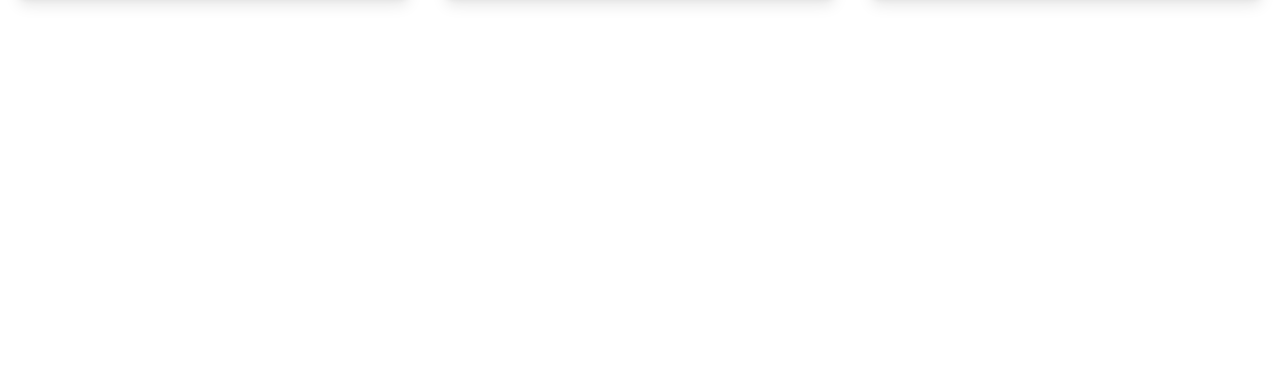
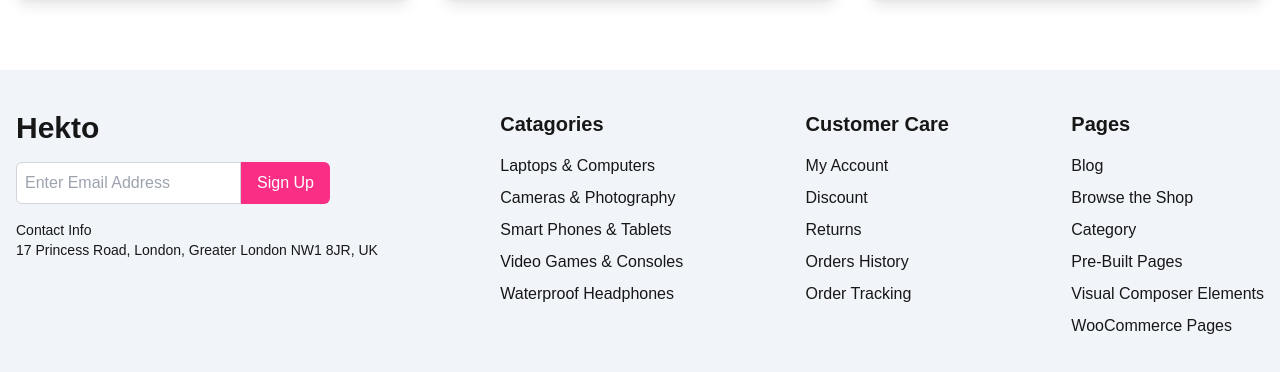
Before and after one commit to konain611/figma-to-nextjs, a Next.js app: page / in a window 1280 px wide. Shown: the part 5467-5839 px from the top of the page. Before the commit the page ends 5497 px from the top, so only its background shows below. Built offline with nearby package versions, Linux system fonts and the light colour scheme.

Commit message:
Added footer

```diff
--- /dev/null
+++ b/src/app/components/footer.tsx
@@ -0,0 +1,121 @@
+export default function Footer(){
+    return (
+        <footer className="py-10 bg-slate-100 ">
+  <div className="container mx-auto px-4 flex flex-col md:flex-row justify-between">
+    <div className="mb-6 md:mb-0">
+      <h1 className="text-3xl font-bold mb-4">Hekto</h1>
+      <div className="flex mb-4">
+        <input
+          type="email"
+          placeholder="Enter Email Address"
+          className="p-2 border border-gray-300 rounded-l-md focus:outline-none"
+        />
+        <button className="bg-[#fb2e86] text-white px-4 py-2 rounded-r-md">
+          Sign Up
+        </button>
+      </div>
+      <p className="text-sm">Contact Info</p>
+      <p className="text-sm">
+        17 Princess Road, London, Greater London NW1 8JR, UK
+      </p>
+    </div>
+    <div className="mb-6 md:mb-0">
+      <h2 className="text-xl font-bold mb-4">Catagories</h2>
+      <ul>
+        <li className="mb-2">
+          <a href="#" className="hover:text-[#fb2e86]">
+            Laptops &amp; Computers
+          </a>
+        </li>
+        <li className="mb-2">
+          <a href="#" className="hover:text-[#fb2e86]">
+            Cameras &amp; Photography
+          </a>
+        </li>
+        <li className="mb-2">
+          <a href="#" className="hover:text-[#fb2e86]">
+            Smart Phones &amp; Tablets
+          </a>
+        </li>
+        <li className="mb-2">
+          <a href="#" className="hover:text-[#fb2e86]">
+            Video Games &amp; Consoles
+          </a>
+        </li>
+        <li className="mb-2">
+          <a href="#" className="hover:text-[#fb2e86]">
+            Waterproof Headphones
+          </a>
+        </li>
+      </ul>
+    </div>
+    <div className="mb-6 md:mb-0">
+      <h2 className="text-xl font-bold mb-4">Customer Care</h2>
+      <ul>
+        <li className="mb-2">
+          <a href="#" className="hover:text-[#fb2e86]">
+            My Account
+          </a>
+        </li>
+        <li className="mb-2">
+          <a href="#" className="hover:text-[#fb2e86]">
+            Discount
+          </a>
+        </li>
+        <li className="mb-2">
+          <a href="#" className="hover:text-[#fb2e86]">
+            Returns
+          </a>
+        </li>
+        <li className="mb-2">
+          <a href="#" className="hover:text-[#fb2e86]">
+            Orders History
+          </a>
+        </li>
+        <li className="mb-2">
+          <a href="#" className="hover:text-[#fb2e86]">
+            Order Tracking
+          </a>
+        </li>
+      </ul>
+    </div>
+    <div>
+      <h2 className="text-xl font-bold mb-4">Pages</h2>
+      <ul>
+        <li className="mb-2">
+          <a href="#" className="hover:text-[#fb2e86]">
+            Blog
+          </a>
+        </li>
+        <li className="mb-2">
+          <a href="#" className="hover:text-[#fb2e86]">
+            Browse the Shop
+          </a>
+        </li>
+        <li className="mb-2">
+          <a href="#" className="hover:text-[#fb2e86]">
+            Category
+          </a>
+        </li>
+        <li className="mb-2">
+          <a href="#" className="hover:text-[#fb2e86]">
+            Pre-Built Pages
+          </a>
+        </li>
+        <li className="mb-2">
+          <a href="#" className="hover:text-[#fb2e86]">
+            Visual Composer Elements
+          </a>
+        </li>
+        <li className="mb-2">
+          <a href="#" className="hover:text-[#fb2e86]">
+            WooCommerce Pages
+          </a>
+        </li>
+      </ul>
+    </div>
+  </div>
+</footer>
+
+    )
+}
--- a/src/app/components/latestBlog.tsx
+++ b/src/app/components/latestBlog.tsx
@@ -1,6 +1,6 @@
 export default function LatestBlog(){
     return(
-        <div className="container mx-auto px-4 py-8">
+        <div className="container mx-auto px-4 py-8 mb-10">
   <h1 className="text-4xl font-bold text-center mt-[200px] text-blue-900 mb-8">
     Latest Blog
   </h1>
@@ -11,7 +11,7 @@
         alt="Living room with a sofa and a plant"
         className="w-full h-48 object-cover"
         height={400}
-        src="https://storage.googleapis.com/a1aa/image/GIekmd6bDIWbJyPkEyNhxZmzy5gPuAJz2vlPr0TxfJLfF4xnA.jpg"
+        src="https://s3-alpha-sig.figma.com/img/9e7e/909c/6de3d358d2ea968a5624e707d8c55157?Expires=1734307200&Key-Pair-Id=APKAQ4GOSFWCVNEHN3O4&Signature=EikB2~tnGLvlhSzxBUYuzMKsKVfl~8P919W--KI80IuXvFc2JV1B-wknbSKAfxf3rDdRzMusdrzJ9pCGuUZ78S0479UsSy3wbC1kuOqmLaR9n2uEY9mCOnOOokimdHjnke9WrsYRFlnAIREufFQjx-KH-A-AHWwfFc43GawWvmDw-3LaL83bwwCDGgC9jd0GWlFHt0~oR4Ze1ynYz6HRJbakdcFeWBFNSxyk1kRwdtBpWSZF1f2yIglMBd2fTNj86kgu1IDJ2lI~FmafAw2rHiQhfnssXZuA4qYBkm2kOYYWN96VUQzCq4hGrBS4pQJPJ-tRVeFcqqGpSFwq3Y7DEg__"
         width={600}
       />
       <div className="p-6">
@@ -39,7 +39,7 @@
         alt="Living room with a sofa and colorful pillows"
         className="w-full h-48 object-cover"
         height={400}
-        src="https://storage.googleapis.com/a1aa/image/GaK0GSUb21Z9OFs61dUxzmNj9whp3XPvElcffCVQfv76F4xnA.jpg"
+        src="https://s3-alpha-sig.figma.com/img/e3c4/499d/9a11a4d1f9f95293b7180830d656c096?Expires=1734307200&Key-Pair-Id=APKAQ4GOSFWCVNEHN3O4&Signature=DOp7kppwoLfbkffZYICN01IJN2YKgrJFAOs7-Oxhiw1~DvcUHcKLgqn1-Jf9O-gBYKr4BP42AEHEAhKdM3e~VJXEVYg5RRZcWaL3qkitFoU~f8EINxECkrjaz87imO6qoJAwCqlUosu4QG6it6r4alx3QDlVezBnd-jYun5tnnjDqJ0Z4I2dOg3tmCVPjenRhvtWz0h9DxmgukDGN9DWqsoHO~hI8kgCInKIuwwL5euqNhQEcFldyvAWesojPKFjT4byAtKpYBt~NDG4do~N7ugR-2v6TxLLPn2d9ti~cfgr6K2mtco1x-1ei0EI8bQMAxHIw5l~3GsV5DC3LLoCtA__"
         width={600}
       />
       <div className="p-6">
@@ -67,7 +67,7 @@
         alt="Living room with a sofa and a flower vase"
         className="w-full h-48 object-cover"
         height={400}
-        src="https://storage.googleapis.com/a1aa/image/8e02FR7RTkVdXqMS9fQBtvAqpctnV4f9qeJthfeI7kfQgBe4TA.jpg"
+        src="https://s3-alpha-sig.figma.com/img/6287/0a73/cbbe0be3bb081d3dd4e072cd840872d6?Expires=1734307200&Key-Pair-Id=APKAQ4GOSFWCVNEHN3O4&Signature=KUbPhtyhYXuqUzuRgbOb~UIIBXwOD6br6Mx9lwcgffDZI0dtQLl2HJ8nep5h6-fe5wwBmuZrU4jVN2GMFlEuvc0Z0EQ77Ijep-XO4Ah487PtPz3Mz-VMMK-pJSCHVcc6~S4yjtaTbQQpQUd-5igoiJLayG-zHas4kQ8h6q~Be5YMazD0etT5Ebyx5Po2So-n4VeHOhgmZFEzh5MF9EjtiyCZ63sb6J~86ozMsDTCCuNmUNDfIwxQYMMwnKyVB6HaL8PEIdjAKlQldkzHlROrfIEMXQfIO2UgvBaS0zRmwGay4vLkMe4WtUy~sEUo1TOU4AOhiOA-tRT-Fmz8q2vHiw__"
         width={600}
       />
       <div className="p-6">
--- a/src/app/page.tsx
+++ b/src/app/page.tsx
@@ -1,5 +1,6 @@
 import Discount from "./components/discount";
 import Featured from "./components/featureditems";
+import Footer from "./components/footer";
 import LatestBlog from "./components/latestBlog";
 import LatestItems from "./components/latestitems";
 import NavBar from "./components/navbar";
@@ -24,6 +25,7 @@
       <TopCategories/>
       <Promo/>
       <LatestBlog/>
+      <Footer/>
     </div>
   )
 }
```
